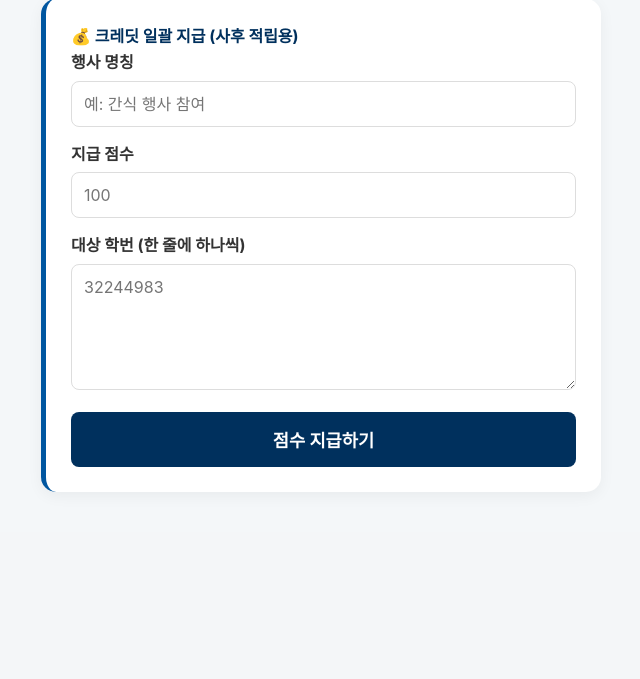
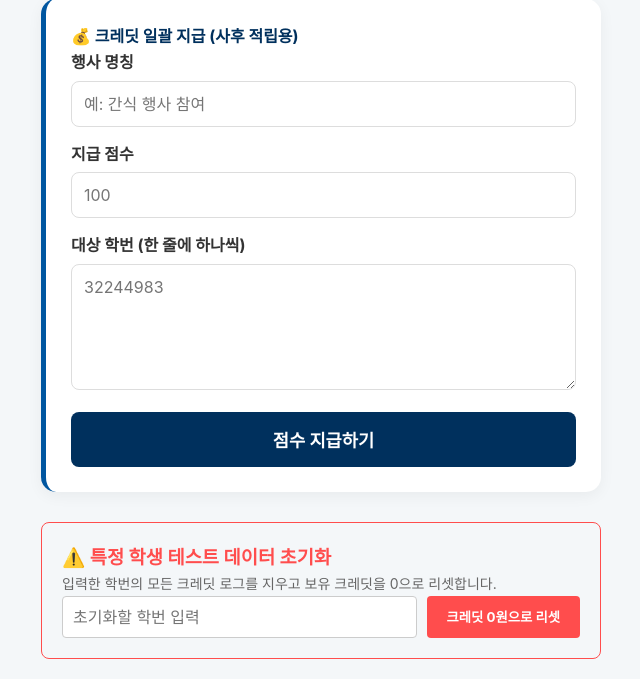
Before and after one commit to h9win9/dku_credit2, a FastAPI app: template templates/admin_credit.html in a window 1280 px wide. Shown: the part 534-1213 px from the top of the page, without its empty margins (319-959 px from the left). Before the commit the page ends 1026 px from the top, so only its background shows below. Run offline with FastAPI, Linux system fonts and the light colour scheme; the template is opened without the code that fills it, so the values that code supplies are empty.

Commit message:
Update admin_credit.html

```diff
--- a/templates/admin_credit.html
+++ b/templates/admin_credit.html
@@ -60,6 +60,19 @@
         </form>
     </div>
 
+    <div style="margin-top: 30px; padding: 20px; border: 1px solid #ff4d4d; border-radius: 8px;">
+    <h3 style="color: #ff4d4d; margin-top: 0;">⚠️ 특정 학생 테스트 데이터 초기화</h3>
+    <p style="font-size: 14px; color: #666;">입력한 학번의 모든 크레딧 로그를 지우고 보유 크레딧을 0으로 리셋합니다.</p>
+    <form action="/admin/reset-student" method="post" style="display: flex; gap: 10px;">
+        <input type="text" name="student_id" placeholder="초기화할 학번 입력" required
+               style="padding: 10px; border: 1px solid #ccc; border-radius: 4px; flex: 1;">
+        <button type="submit" onclick="return confirm('정말 이 학생의 크레딧을 전부 초기화하시겠습니까?');"
+                style="background-color: #ff4d4d; color: white; border: none; padding: 10px 20px; border-radius: 4px; cursor: pointer; font-weight: bold;">
+            크레딧 0원으로 리셋
+        </button>
+    </form>
+</div>
+
 
 </div>
 {% endblock %}
```
